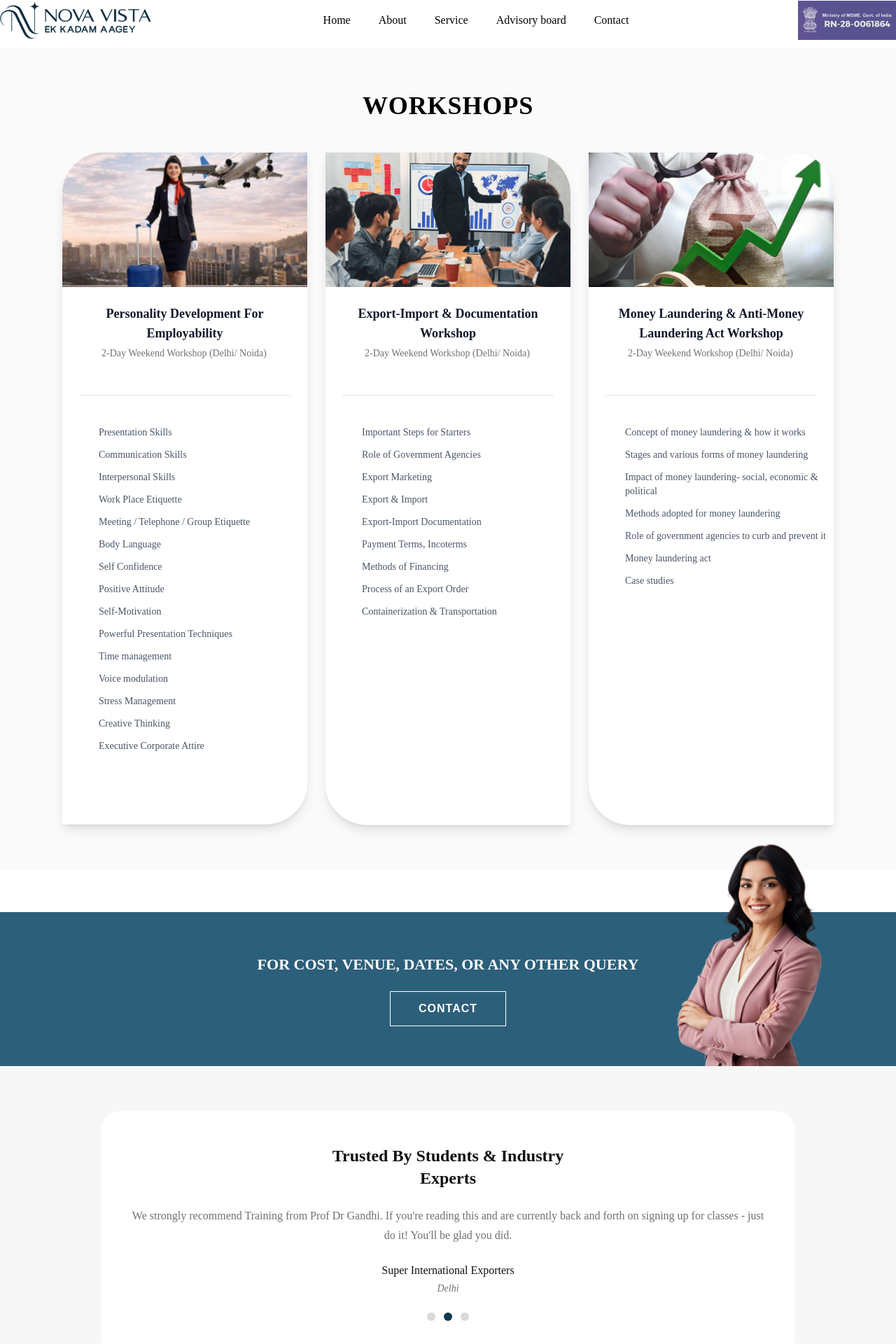
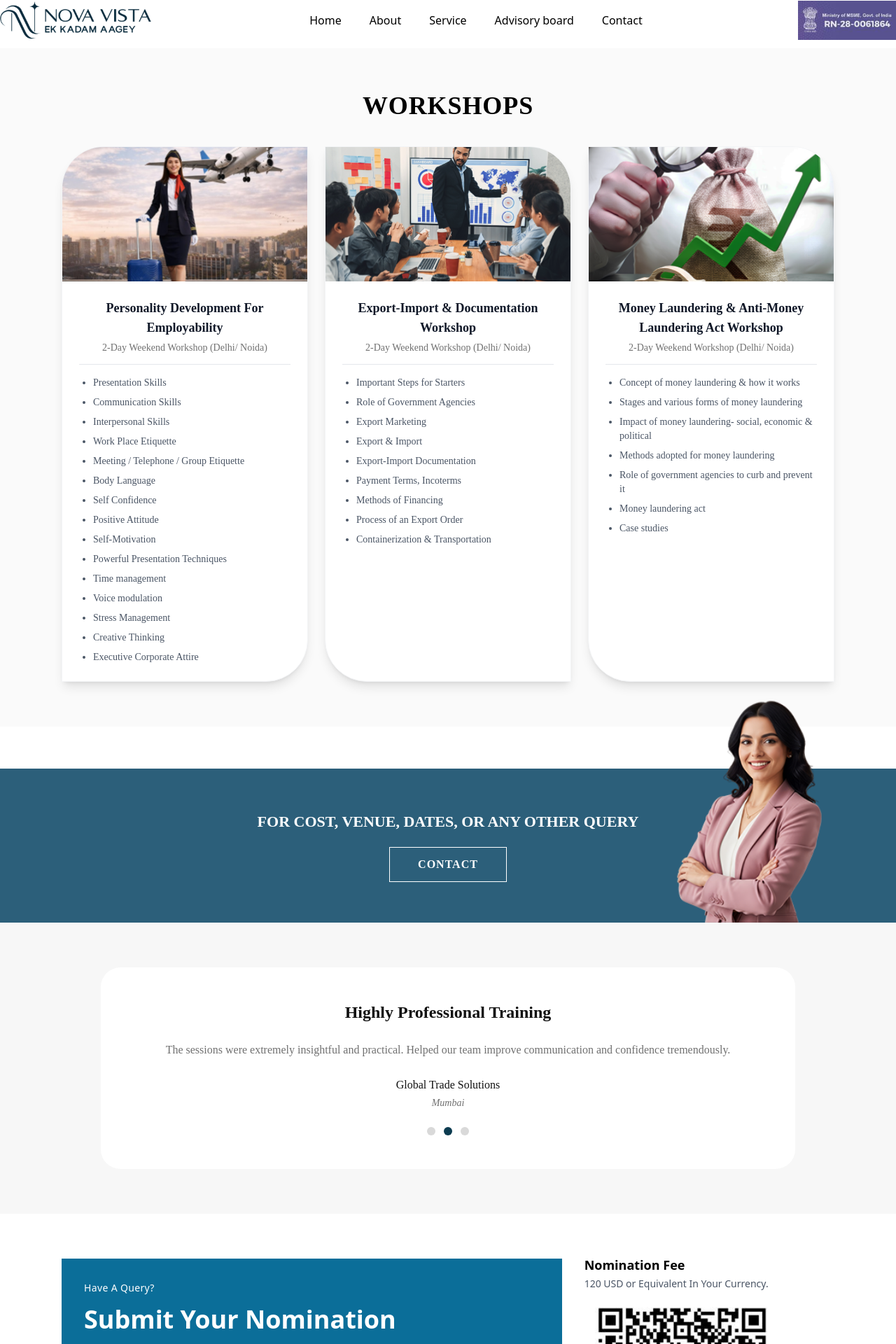
Before and after one commit to ritzdevelopers/nova-vista, a Next.js app: page /ProgramTraining in a window 1280 px wide. Shown: the part 68-1988 px from the top of the page at 70% size. Built offline with nearby package versions, Linux system fonts and the light colour scheme.

Commit message:
feat:ProgramTraining Page added

```diff
--- a/app/ProgramTraining/page.jsx
+++ b/app/ProgramTraining/page.jsx
@@ -3,7 +3,7 @@ import Header from '../_components/header/Header'
 import ContactBanner from '../_components/programtraining/ContactBanner'
 import TrustedSection from '../_components/programtraining/TrustedSection'
 import QueryFormSection from '../_components/programtraining/QueryFormSection'
-
+import Footer from '../_components/footer/Footer'
 
 export default function ProgramTraining() {
   const workshops = [
@@ -62,30 +62,33 @@ export default function ProgramTraining() {
   ]
 
   return (
-    <div className="bg-white" style={{ fontFamily: 'Montserrat' }}>
+    <div className="bg-white">
       <Header />
-      <section className="w-full bg-[#fafafa] py-12 sm:py-16">
+      <section
+        className="w-full bg-[#fafafa] py-12 sm:py-16"
+        style={{ fontFamily: 'Montserrat' }}
+      >
         <div className="max-w-6xl mx-auto px-4 sm:px-6">
-          <h2 className="text-center text-4xl font-semibold tracking-wide text-[#11111] w-[254px] mx-auto h-[44px]"style={{
-            case:"titleCase",
-            lineHeight:'100%',
-          }}>
+          <h2
+            className="text-center text-3xl sm:text-4xl font-semibold tracking-wide text-[#11111]"
+            style={{
+              case: 'titleCase',
+              lineHeight: '100%',
+            }}
+          >
             WORKSHOPS
           </h2>
-          <div className="mt-10 flex justify-center gap-6">
+          <div className="mt-10 grid grid-cols-1 lg:grid-cols-2 xl:grid-cols-3 gap-6">
             {workshops.map((workshop, index) => (
               <article
                 key={workshop.title}
-                className="bg-white shadow-lg border border-gray-100 overflow-hidden"
+                className="bg-white shadow-lg border border-gray-100 overflow-hidden h-full"
                 style={{
-                  width: '400px',
-                  height: index === 0 ? '961px' : '962px',
                   borderTopLeftRadius: index === 0 ? '60px' : '0px',
                   borderBottomRightRadius: index === 0 ? '60px' : '0px',
                   borderTopRightRadius: index > 0 ? '60px' : '0px',
                   borderBottomLeftRadius: index > 0 ? '60px' : '0px',
                   borderWidth: '1px',
-                  position: 'relative',
                 }}
               >
                 <div className="h-48 w-full">
@@ -99,29 +102,17 @@ export default function ProgramTraining() {
                   <h3 className="text-lg font-semibold text-gray-900 text-center">
                     {workshop.title}
                   </h3>
-                  <p className="mt-2 text-center text-sm text-[#11111199] w-[300px] h-[50px]"style={{
-                    case:"titleCase",
-                    lineHeight:'100%',
-                  }}>
+                  <p
+                    className="mt-2 text-center text-sm text-[#11111199]"
+                    style={{
+                      case: 'titleCase',
+                      lineHeight: '100%',
+                    }}
+                  >
                     {workshop.subtitle}
                   </p>
                   <div className="mt-4 h-px w-full bg-gray-200" />
-                  <ul
-                    className="text-sm text-gray-600"
-                    style={{
-                      width: '314px',
-                      height: '40px',
-                      position: 'absolute',
-                      top: '390px',
-                      left: '52px',
-                      display: 'flex',
-                      flexDirection: 'column',
-                      gap: '12px',
-                      listStyle: 'none',
-                      padding: 0,
-                      margin: 0,
-                    }}
-                  >
+                  <ul className="mt-4 text-sm text-gray-600 space-y-2 list-disc pl-5">
                     {workshop.items.map((item) => (
                       <li key={item}>{item}</li>
                     ))}
@@ -136,6 +127,7 @@ export default function ProgramTraining() {
       <ContactBanner />
       <TrustedSection />
       <QueryFormSection />
+      <Footer/>
 
     </div>
   )
--- a/app/_components/header/Header.jsx
+++ b/app/_components/header/Header.jsx
@@ -3,6 +3,7 @@
 import { useState } from "react";
 import Image from "next/image";
 import TopHeader from "./TopHeader";
+import Link from "next/link";
 
 export default function Header() {
     const [open, setOpen] = useState(false);
@@ -23,6 +24,7 @@ export default function Header() {
             {/* Main Header */}
             <div className="max-w-7xl mx-auto flex justify-between items-center py-3 px-4 md:px-4 xl:px-0 relative">
                 {/* Logo */}
+                <Link href={"/"}>
                 <div className="h-[56px] w-[220px] flex items-center">
                     <Image
                         src="/logos/nova-vista-logo.svg"
@@ -32,22 +34,32 @@ export default function Header() {
                         priority
                     />
                 </div>
+                </Link>
 
                 {/* Desktop Menu */}
                 <div className="hidden md:block">
                     <ul className="flex gap-10 font-medium">
+                        <Link href={"/"}>
                         <li className="cursor-pointer hover:text-[#012A3C]">
                             Home
                         </li>
+                        </Link>
+                      <Link href={"/Excellence"}>
                         <li
                             className="cursor-pointer hover:text-[#012A3C]"
-                            onClick={() => scrollToSection("about")}
+                            // onClick={() => scrollToSection("about")}
                         >
                             About
                         </li>
+                        </Link>
+
+                        <Link href={"/ProgramTraining"}>
                         <li className="cursor-pointer hover:text-[#012A3C]">
                             Service
                         </li>
+                        </Link>
+
+
                         <li
                             className="cursor-pointer hover:text-[#012A3C]"
                             onClick={() => scrollToSection("advisory")}
@@ -55,9 +67,11 @@ export default function Header() {
                             Advisory board
                         </li>
 
-                        <li className="cursor-pointer hover:text-[#012A3C]">
+
+                        <li className="cursor-pointer hover:text-[#012A3C]" onClick={() => scrollToSection("contact")}>
                             Contact
                         </li>
+
                     </ul>
                 </div>
 
@@ -109,10 +123,12 @@ export default function Header() {
                 {/* Navigation */}
                 <ul className="flex flex-col gap-1 px-6 py-6  text-lg transition-opacity duration-300 delay-100">
                     <li onClick={() => setOpen(false)}>Home</li>
-                    <li onClick={() => scrollToSection("about")}>About</li>
-                    <li onClick={() => scrollToSection("services")}>
-                        Services
-                    </li>
+                    <Link href={"/Excellence"} onClick={() => setOpen(false)}>
+                        <li>About</li>
+                    </Link>
+                    <Link href={"/ProgramTraining"} onClick={() => setOpen(false)}>
+                        <li>Services</li>
+                    </Link>
                     <li onClick={() => setOpen(false)}>Advisory board</li>
                     <li onClick={() => setOpen(false)}>Contact</li>
                 </ul>
--- a/app/_components/home/ServiceSection.jsx
+++ b/app/_components/home/ServiceSection.jsx
@@ -96,9 +96,9 @@ export default function ServiceSection() {
                                 <h3 className="text-xl font-semibold mb-4 md:text-[24px] text-[18px]">
                                     Professional Training Programs
                                 </h3>
-                                <button className="bg-white text-[#0B5C7A] px-4 py-2  hover:bg-gray-100 transition md:text-[16px] text-[12px]">
+                                <Link  href={"/ProgramTraining"} className="bg-white text-[#0B5C7A] px-4 py-2  hover:bg-gray-100 transition md:text-[16px] text-[12px]">
                                     Click Here
-                                </button>
+                                </Link>
                             </div>
                         </div>
                     </div>
--- a/app/_components/programtraining/ContactBanner.jsx
+++ b/app/_components/programtraining/ContactBanner.jsx
@@ -6,21 +6,21 @@ export default function ContactBanner() {
   const [isHovered, setIsHovered] = useState(false)
 
   return (
-    <section className="w-full relative overflow-visible" style={{ marginTop: '60px' }}>
+    <section className="w-full relative overflow-visible mt-10 sm:mt-[60px]">
       <div
-      className="w-full relative flex flex-col items-center justify-center"
+        className="w-full relative flex flex-col items-center justify-center text-center"
         style={{
           minHeight: '220px',
           backgroundColor: '#2C5F7A',
-        padding: '36px 24px',
+          padding: '36px 16px',
         }}
       >
+        {/* Text */}
         <p
-        className="text-white uppercase text-center w-[579px] h-[35px] "
+          className="text-white uppercase max-w-[580px] w-full px-2"
           style={{
-          fontSize: '22px',
+            fontSize: 'clamp(16px, 4vw, 22px)',
             fontWeight: '600',
-          letterSpacing: '0%',
             marginBottom: '20px',
             fontFamily: 'Montserrat',
           }}
@@ -28,6 +28,7 @@ export default function ContactBanner() {
           FOR COST, VENUE, DATES, OR ANY OTHER QUERY
         </p>
 
+        {/* Button */}
         <button
           className="uppercase text-white"
           style={{
@@ -39,7 +40,7 @@ export default function ContactBanner() {
             fontWeight: '600',
             letterSpacing: '1px',
             cursor: 'pointer',
-          fontFamily: 'Montserrat, sans-serif',
+            fontFamily: 'Montserrat',
             transition: 'all 0.3s ease',
           }}
           onMouseEnter={() => setIsHovered(true)}
@@ -48,21 +49,30 @@ export default function ContactBanner() {
           CONTACT
         </button>
 
+        {/* Image */}
         <img
           src="/static/query sec 1.svg"
           alt="Query section"
-        className="absolute"
+          className="
+            absolute
+            right-[80px]
+            -top-[100px]
+            w-[260px]
+            h-[320px]
+
+            max-sm:static
+            max-sm:mt-4
+            max-sm:bottom-[-4px]
+
+            max-sm:w-[200px]
+            max-sm:h-auto
+          "
           style={{
-          right: '80px',
-          top: '-100px',
-          width: '260px',
-          height: '320px',
             objectFit: 'contain',
             pointerEvents: 'none',
           }}
         />
       </div>
     </section>
-
   )
 }
--- a/app/_components/programtraining/QueryFormSection.jsx
+++ b/app/_components/programtraining/QueryFormSection.jsx
@@ -2,10 +2,10 @@ import React from 'react'
 
 export default function QueryFormSection() {
   return (
-    <section className="w-full bg-white py-16">
-      <div className="max-w-6xl mx-auto px-4">
+    <section className="w-full bg-white py-12 sm:py-16">
+      <div className="max-w-6xl mx-auto px-4 sm:px-6">
         <div className="grid grid-cols-1 lg:grid-cols-[2fr_1fr] gap-8 items-start">
-          <div className="bg-[#0B6E99] text-white  p-6 sm:p-8">
+          <div className="bg-[#0B6E99] text-white p-6 sm:p-8">
             <p className="text-sm tracking-wide mb-2">Have A Query?</p>
             <h3 className="text-[28px] md:text-[36px] font-semibold mb-6">
               Submit Your Nomination
@@ -43,7 +43,7 @@ export default function QueryFormSection() {
               ></textarea>
               <button
                 type="submit"
-                className="bg-[#062b3b] text-white py-3 w-[180px] hover:bg-gray-800 transition"
+                className="bg-[#062b3b] text-white py-3 w-full sm:w-[180px] hover:bg-gray-800 transition"
               >
                 Submit
               </button>
@@ -51,17 +51,22 @@ export default function QueryFormSection() {
           </div>
 
           <div className="">
-            <h4 className="text-lg font-semibold mb-2 w-[280px] h-[50px]"style={{
-              case:"titleCase",
-              lineHeight:'100%',
-            }}>Nomination Fee</h4>
+            <h4
+              className="text-lg font-semibold mb-2"
+              style={{
+                case: 'titleCase',
+                lineHeight: '100%',
+              }}
+            >
+              Nomination Fee
+            </h4>
             <p className="text-sm text-gray-600 mb-4">
               120 USD or Equivalent In Your Currency.
             </p>
             <img
               src="/static/scanner.png"
               alt="QR Code"
-              className="w-full max-w-[280px] mb-6 object-contain pr-[20px]"
+              className="w-full max-w-[280px] mb-6 object-contain"
             />
             <div className="bg-white rounded shadow-sm p-4 text-sm">
               <p className="text-[#1B78A1] font-semibold mb-3">
--- a/app/_components/programtraining/TrustedSection.jsx
+++ b/app/_components/programtraining/TrustedSection.jsx
@@ -1,42 +1,92 @@
-import React from 'react'
+'use client'
+import React, { useEffect, useState } from 'react'
+
+const testimonials = [
+  {
+    title: 'Trusted By Students & Industry Experts',
+    text: `We strongly recommend Training from Prof Dr Gandhi. If you're reading this and are currently back and forth on signing up for classes - just do it! You'll be glad you did.`,
+    name: 'Super International Exporters',
+    location: 'Delhi',
+  },
+  {
+    title: 'Highly Professional Training',
+    text: `The sessions were extremely insightful and practical. Helped our team improve communication and confidence tremendously.`,
+    name: 'Global Trade Solutions',
+    location: 'Mumbai',
+  },
+  {
+    title: 'Excellent Learning Experience',
+    text: `One of the best training programs we’ve attended. Highly recommended for corporate teams and professionals.`,
+    name: 'Bright Future Corp',
+    location: 'Bangalore',
+  },
+]
 
 export default function TrustedSection() {
+  const [active, setActive] = useState(0)
+
+  useEffect(() => {
+    const interval = setInterval(() => {
+      setActive((prev) => (prev + 1) % testimonials.length)
+    }, 4000)
+
+    return () => clearInterval(interval)
+  }, [])
+
+  const data = testimonials[active]
+  const titleParts = data.title.split('&').map((part) => part.trim()).filter(Boolean)
+
   return (
     <section className="w-full bg-[#F7F7F7] py-16">
       <div className="max-w-5xl mx-auto px-4">
-        <div className="bg-white rounded-[28px] px-10 py-12 text-center">
+        <div className="bg-white rounded-[28px] px-10 py-12 text-center transition-all duration-500">
           <h3
             className="text-[#111111] font-semibold text-2xl"
             style={{ fontFamily: 'Montserrat' }}
           >
-            Trusted By Students &amp; Industry
-            <br />
-            Experts
+            {titleParts.length > 1 ? (
+              <>
+                {titleParts[0]} &amp;
+                <br />
+                {titleParts[1]}
+              </>
+            ) : (
+              titleParts[0]
+            )}
           </h3>
+
           <p
             className="mt-6 text-[#11111199] text-base leading-7"
             style={{ fontFamily: 'Montserrat' }}
           >
-            We strongly recommend Training from Prof Dr Gandhi. If you're reading
-            this and are currently back and forth on signing up for classes - just
-            do it! You'll be glad you did.
+            {data.text}
           </p>
+
           <p
             className="mt-6 text-[#111111] text-base font-medium"
             style={{ fontFamily: 'Montserrat' }}
           >
-            Super International Exporters
+            {data.name}
           </p>
+
           <p
             className="mt-1 text-[#11111199] text-sm italic"
             style={{ fontFamily: 'Montserrat' }}
           >
-            Delhi
+            {data.location}
           </p>
+
+          {/* Dots */}
           <div className="mt-6 flex items-center justify-center gap-3">
-            <span className="h-3 w-3 rounded-full bg-[#D9D9D9]" />
-            <span className="h-3 w-3 rounded-full bg-[#0B3B50]" />
-            <span className="h-3 w-3 rounded-full bg-[#D9D9D9]" />
+            {testimonials.map((_, i) => (
+              <span
+                key={i}
+                onClick={() => setActive(i)}
+                className={`h-3 w-3 rounded-full cursor-pointer transition ${
+                  active === i ? 'bg-[#0B3B50]' : 'bg-[#D9D9D9]'
+                }`}
+              />
+            ))}
           </div>
         </div>
       </div>
--- a/app/layout.tsx
+++ b/app/layout.tsx
@@ -1,9 +1,8 @@
 import type { Metadata } from "next";
 import { Geist, Geist_Mono } from "next/font/google";
 import "./globals.css";
-import TopHeader from "./_components/header/TopHeader"
-import Header from "./_components/header/Header";
-import Footer from "./_components/home/Footer";
+
+
 
 const geistSans = Geist({
   variable: "--font-geist-sans",
```
Also changed, not shown: app/_components/home/AboutSection.jsx (+19 -24 lines). Lines whose indentation alone changed are shown as unchanged.
